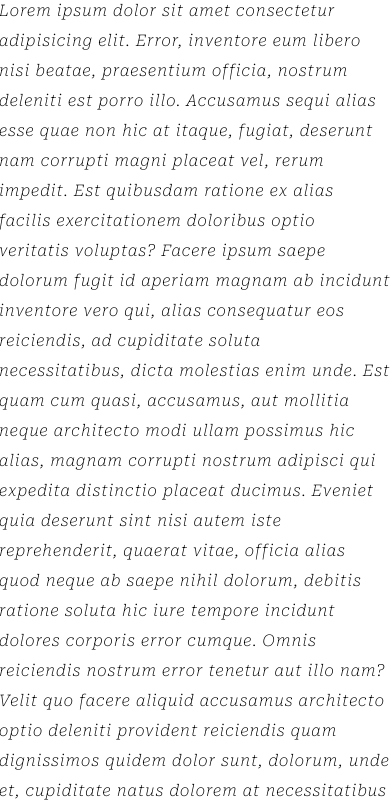
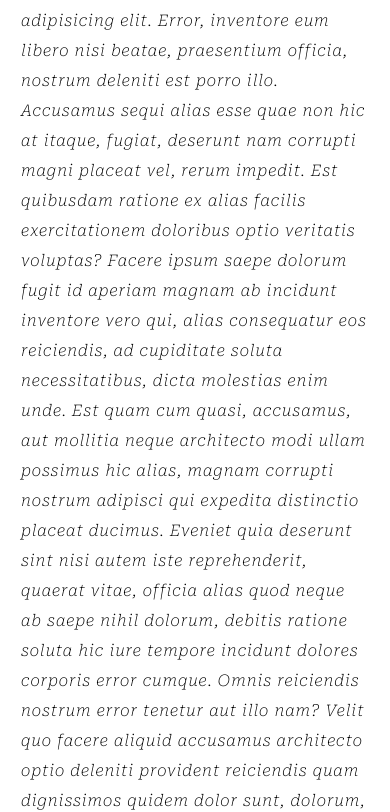
Before and after one commit to Mikreselasie/web, a plain HTML site: page about.html in a window 390 px wide. Shown: the part 671-1483 px from the top of the page. Drawn offline with Linux system fonts and the light colour scheme.

Commit message:
Update about.html
I had added media query feature

```diff
--- a/about.html
+++ b/about.html
@@ -22,6 +22,7 @@
     <link rel="stylesheet" href="styles/skewed.css">
     <link rel="stylesheet" href="styles/page-container.css">
     <link rel="stylesheet" href="styles/squaregrid.css">
+    <link rel="stylesheet" href="styles/media-queries.css"
 </head>
 <body>
    <div class="skued-header">
```
